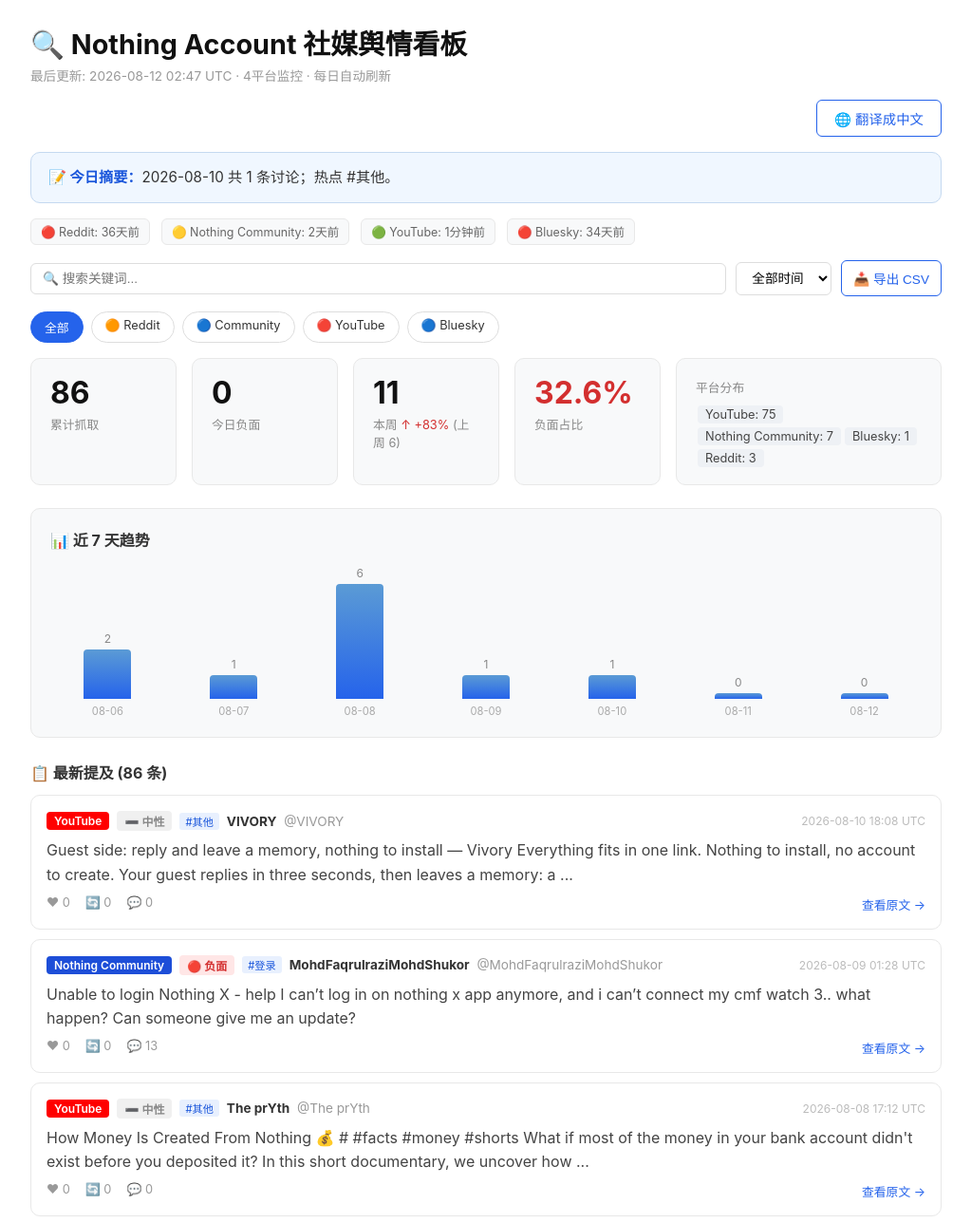
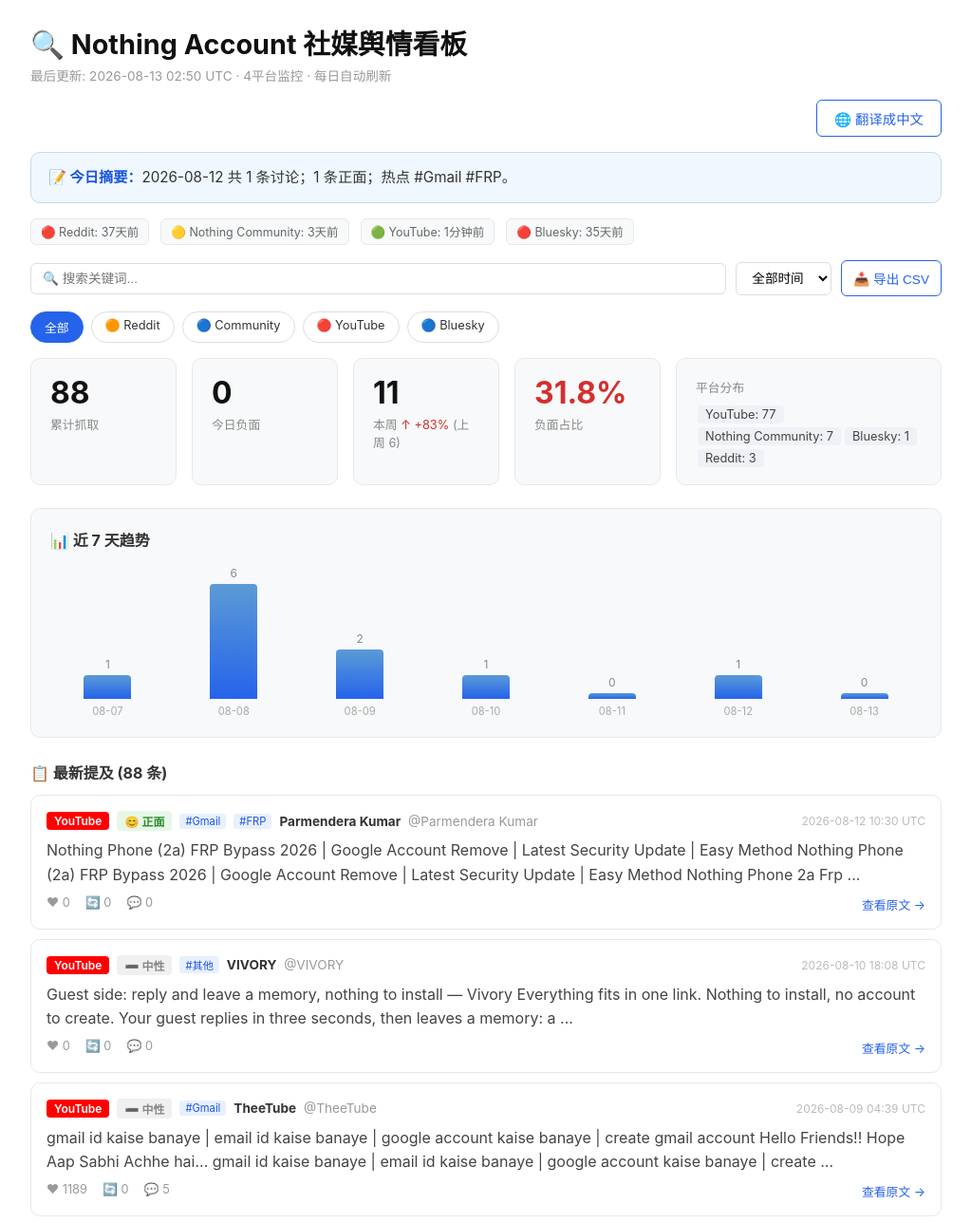
Before and after one commit to janeyan-a11y/nothing-account-monitor, a plain HTML site: page index.html in a window 1280 px wide. Shown: the top 1288 px of the page at 95% size, without its empty margins (128-1151 px from the left). Drawn offline with Linux system fonts and the light colour scheme.

Commit message:
Auto: daily social monitor update [skip ci] d6eafed12d93e977f15799713fed13fae09b0638

```diff
--- a/index.html
+++ b/index.html
@@ -74,10 +74,10 @@
 <body>
 <div class="container">
 <h1>🔍 Nothing Account 社媒舆情看板</h1>
-<div class="subtitle">最后更新: 2026-08-12 02:47 UTC · 4平台监控 · 每日自动刷新</div>
+<div class="subtitle">最后更新: 2026-08-13 02:50 UTC · 4平台监控 · 每日自动刷新</div>
 <div class="translate-bar"><button class="btn-translate" id="btnTranslate" onclick="toggleTranslate()">🌐 翻译成中文</button></div>
-<div class="daily-summary"><strong>📝 今日摘要：</strong>2026-08-10 共 1 条讨论；热点 #其他。</div>
-<div class="status-bar"><span class="status-chip">🔴 Reddit: 36天前</span><span class="status-chip">🟡 Nothing Community: 2天前</span><span class="status-chip">🟢 YouTube: 1分钟前</span><span class="status-chip">🔴 Bluesky: 34天前</span></div>
+<div class="daily-summary"><strong>📝 今日摘要：</strong>2026-08-12 共 1 条讨论；1 条正面；热点 #Gmail #FRP。</div>
+<div class="status-bar"><span class="status-chip">🔴 Reddit: 37天前</span><span class="status-chip">🟡 Nothing Community: 3天前</span><span class="status-chip">🟢 YouTube: 1分钟前</span><span class="status-chip">🔴 Bluesky: 35天前</span></div>
 <div class="toolbar">
   <input type="text" id="searchInput" placeholder="🔍 搜索关键词..." oninput="applyFilters()">
   <select id="timeFilter" onchange="applyFilters()"><option value="all">全部时间</option><option value="7">近 7 天</option><option value="30">近 30 天</option><option value="1">今天</option></select>
@@ -92,16 +92,31 @@
 </div>
 
 <div class="stats-grid">
-  <div class="stat-card"><div class="number">86</div><div class="label">累计抓取</div></div>
+  <div class="stat-card"><div class="number">88</div><div class="label">累计抓取</div></div>
   <div class="stat-card"><div class="number">0</div><div class="label">今日负面</div></div>
   <div class="stat-card"><div class="number">11</div><div class="label">本周 <span class="trend-up">↑ +83%</span> (上周 6)</div></div>
-  <div class="stat-card"><div class="number" style="color:#d32f2f">32.6%</div><div class="label">负面占比</div></div>
-  <div class="stat-card" style="flex:2;min-width:280px;"><div class="label" style="margin-top:4px;">平台分布</div><div style="margin-top:8px;"><span class="stat-chip pfilter" data-p="YouTube" onclick="filterPlatform('YouTube')">YouTube: 75</span><span class="stat-chip pfilter" data-p="Nothing Community" onclick="filterPlatform('Nothing Community')">Nothing Community: 7</span><span class="stat-chip pfilter" data-p="Bluesky" onclick="filterPlatform('Bluesky')">Bluesky: 1</span><span class="stat-chip pfilter" data-p="Reddit" onclick="filterPlatform('Reddit')">Reddit: 3</span></div></div>
+  <div class="stat-card"><div class="number" style="color:#d32f2f">31.8%</div><div class="label">负面占比</div></div>
+  <div class="stat-card" style="flex:2;min-width:280px;"><div class="label" style="margin-top:4px;">平台分布</div><div style="margin-top:8px;"><span class="stat-chip pfilter" data-p="YouTube" onclick="filterPlatform('YouTube')">YouTube: 77</span><span class="stat-chip pfilter" data-p="Nothing Community" onclick="filterPlatform('Nothing Community')">Nothing Community: 7</span><span class="stat-chip pfilter" data-p="Bluesky" onclick="filterPlatform('Bluesky')">Bluesky: 1</span><span class="stat-chip pfilter" data-p="Reddit" onclick="filterPlatform('Reddit')">Reddit: 3</span></div></div>
 </div>
-<div class="trend-section"><h3>📊 近 7 天趋势</h3><div class="bar-chart"><div class="bar-col"><div class="bar-value">2</div><div class="bar-fill" style="height:33%"></div><div class="bar-label">08-06</div></div><div class="bar-col"><div class="bar-value">1</div><div class="bar-fill" style="height:16%"></div><div class="bar-label">08-07</div></div><div class="bar-col"><div class="bar-value">6</div><div class="bar-fill" style="height:100%"></div><div class="bar-label">08-08</div></div><div class="bar-col"><div class="bar-value">1</div><div class="bar-fill" style="height:16%"></div><div class="bar-label">08-09</div></div><div class="bar-col"><div class="bar-value">1</div><div class="bar-fill" style="height:16%"></div><div class="bar-label">08-10</div></div><div class="bar-col"><div class="bar-value">0</div><div class="bar-fill" style="height:4%"></div><div class="bar-label">08-11</div></div><div class="bar-col"><div class="bar-value">0</div><div class="bar-fill" style="height:4%"></div><div class="bar-label">08-12</div></div></div></div>
+<div class="trend-section"><h3>📊 近 7 天趋势</h3><div class="bar-chart"><div class="bar-col"><div class="bar-value">1</div><div class="bar-fill" style="height:16%"></div><div class="bar-label">08-07</div></div><div class="bar-col"><div class="bar-value">6</div><div class="bar-fill" style="height:100%"></div><div class="bar-label">08-08</div></div><div class="bar-col"><div class="bar-value">2</div><div class="bar-fill" style="height:33%"></div><div class="bar-label">08-09</div></div><div class="bar-col"><div class="bar-value">1</div><div class="bar-fill" style="height:16%"></div><div class="bar-label">08-10</div></div><div class="bar-col"><div class="bar-value">0</div><div class="bar-fill" style="height:4%"></div><div class="bar-label">08-11</div></div><div class="bar-col"><div class="bar-value">1</div><div class="bar-fill" style="height:16%"></div><div class="bar-label">08-12</div></div><div class="bar-col"><div class="bar-value">0</div><div class="bar-fill" style="height:4%"></div><div class="bar-label">08-13</div></div></div></div>
 <div class="mentions-section">
-  <h3>📋 最新提及 (<span id="mentionCount">86</span> 条)</h3>
-  <div class="mention-card" data-platform="YouTube" data-sentiment="neutral" data-date="2026-08-10" data-tags="#其他">
+  <h3>📋 最新提及 (<span id="mentionCount">88</span> 条)</h3>
+  <div class="mention-card" data-platform="YouTube" data-sentiment="positive" data-date="2026-08-12" data-tags="#Gmail #FRP">
+  <div class="mention-header">
+    <span class="platform-badge platform-youtube">YouTube</span>
+    <span class="sent-badge sent-positive">😊 正面</span> <span class="topic-tag">#Gmail</span><span class="topic-tag">#FRP</span>
+    <span class="author"><strong>Parmendera Kumar</strong> <span class="username">@Parmendera Kumar</span></span>
+    <span class="time">2026-08-12 10:30 UTC</span>
+  </div>
+  <div class="mention-text">Nothing Phone (2a) FRP Bypass 2026 | Google Account Remove | Latest Security Update | Easy Method
+
+Nothing Phone (2a) FRP Bypass 2026 | Google Account Remove | Latest Security Update | Easy Method Nothing Phone 2a Frp ...</div>
+  <div class="mention-footer">
+    <span>❤ 0</span><span>🔄 0</span><span>💬 0</span>
+    <a href="https://www.youtube.com/watch?v=6pAqN7RWiTw" target="_blank" class="source-link">查看原文 →</a>
+  </div>
+</div>
+<div class="mention-card" data-platform="YouTube" data-sentiment="neutral" data-date="2026-08-10" data-tags="#其他">
   <div class="mention-header">
     <span class="platform-badge platform-youtube">YouTube</span>
     <span class="sent-badge sent-neutral">➖ 中性</span> <span class="topic-tag">#其他</span>
@@ -114,6 +129,21 @@
   <div class="mention-footer">
     <span>❤ 0</span><span>🔄 0</span><span>💬 0</span>
     <a href="https://www.youtube.com/watch?v=IpJRhKv11RM" target="_blank" class="source-link">查看原文 →</a>
+  </div>
+</div>
+<div class="mention-card" data-platform="YouTube" data-sentiment="neutral" data-date="2026-08-09" data-tags="#Gmail">
+  <div class="mention-header">
+    <span class="platform-badge platform-youtube">YouTube</span>
+    <span class="sent-badge sent-neutral">➖ 中性</span> <span class="topic-tag">#Gmail</span>
+    <span class="author"><strong>TheeTube</strong> <span class="username">@TheeTube</span></span>
+    <span class="time">2026-08-09 04:39 UTC</span>
+  </div>
+  <div class="mention-text">gmail id kaise banaye | email id kaise banaye | google account kaise banaye | create gmail account
+
+Hello Friends!! Hope Aap Sabhi Achhe hai... gmail id kaise banaye | email id kaise banaye | google account kaise banaye | create ...</div>
+  <div class="mention-footer">
+    <span>❤ 1189</span><span>🔄 0</span><span>💬 5</span>
+    <a href="https://www.youtube.com/watch?v=jmxKqYU-9_4" target="_blank" class="source-link">查看原文 →</a>
   </div>
 </div>
 <div class="mention-card" data-platform="Nothing Community" data-sentiment="negative" data-date="2026-08-09" data-tags="#登录">
```
